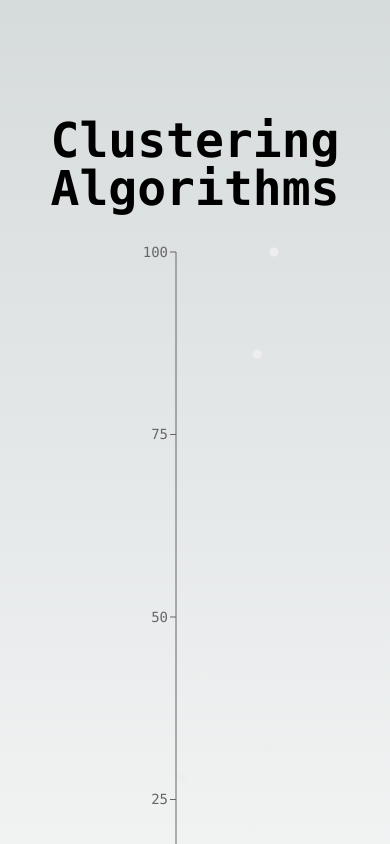
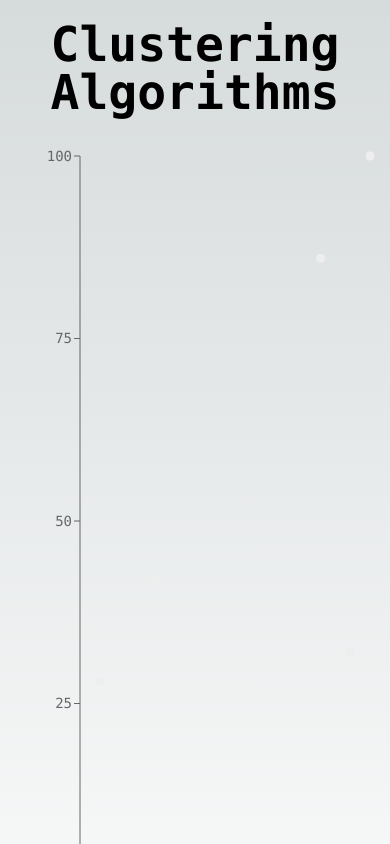
Before and after one commit to ouckah/klusters, a Next.js app: page /clustering in a window 390 px wide. Shown: the top 844 px of the page. Built offline with nearby package versions, Linux system fonts and the light colour scheme.

Commit message:
Mobile Padding

```diff
--- a/src/app/clustering/page.js
+++ b/src/app/clustering/page.js
@@ -4,7 +4,7 @@ import { Graph } from "../_components/Graph";
 
 function Clustering() {
   return (
-    <main className="flex min-h-screen flex-col items-center justify-between p-24">
+    <main className="flex min-h-screen flex-col items-center justify-between md:p-24 p-0">
       <div className="flex flex-col z-10 max-w-5xl w-full items-center justify-between font-mono text-sm lg:flex">
         <header className="text-5xl font-bold p-5 text-center flex flex-col items-center">
           Clustering Algorithms
```
